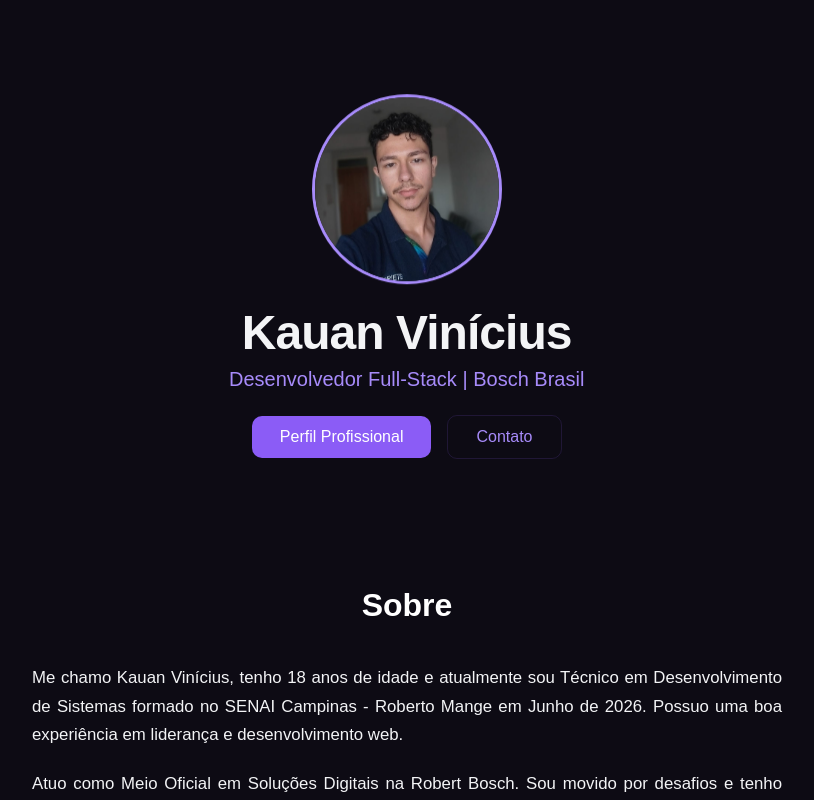
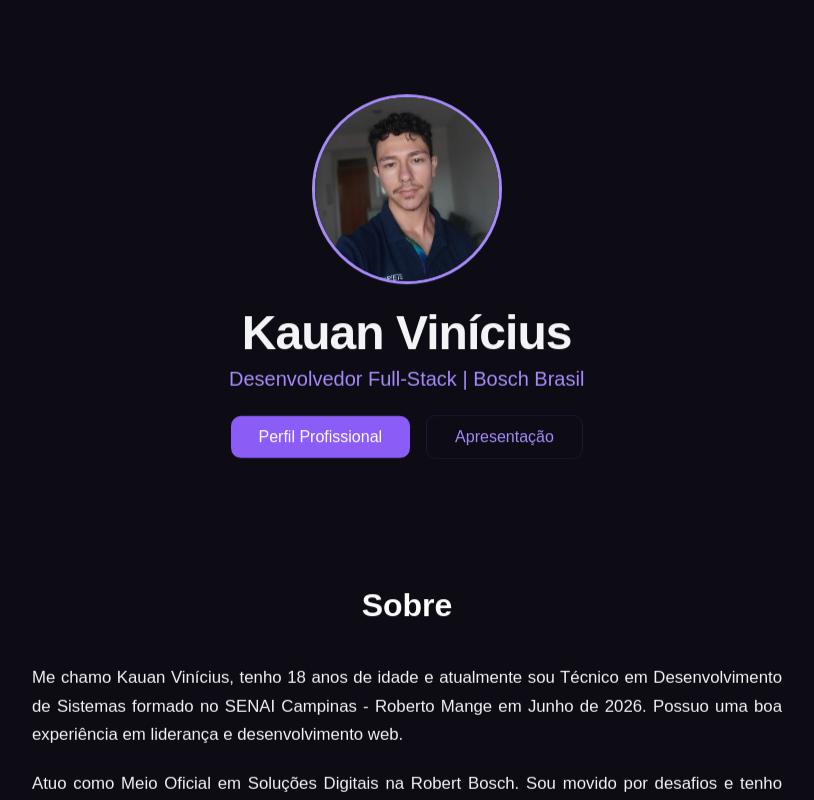
Before and after one commit to kauanvinicius9/Portfolio-Web, a React (Vite) app in the folder frontend/: page / in a window 1280 px wide. Shown: the top 800 px of the page, without its empty margins (233-1047 px from the left). Built offline with nearby package versions, Linux system fonts and the light colour scheme.

Commit message:
add appresentation

```diff
--- a/frontend/src/components/contact.tsx
+++ b/frontend/src/components/contact.tsx
@@ -1,6 +1,6 @@
 import { useState, useEffect } from "react";
 import emailjs from "@emailjs/browser";
-import styles from "./contact.module.scss";
+import styles from "./Contact.module.scss";
 
 export function Contact() {
   const [name, setName] = useState("");
--- a/frontend/src/components/footer.tsx
+++ b/frontend/src/components/footer.tsx
@@ -1,6 +1,6 @@
 import { FontAwesomeIcon } from "@fortawesome/react-fontawesome";
 import { faGithub, faLinkedin, faInstagram } from "@fortawesome/free-brands-svg-icons";
-import styles from "./footer.module.scss";
+import styles from "./Footer.module.scss";
 
 const year = new Date().getFullYear();
 
--- a/frontend/src/components/projectsCards.tsx
+++ b/frontend/src/components/projectsCards.tsx
@@ -1,5 +1,5 @@
 import type { Projects } from "../types/projects";
-import styles from "./projectsCards.module.scss";
+import styles from "./ProjectsCards.module.scss";
 
 interface Props {
   project: Projects;
--- a/frontend/src/components/projectsSection.tsx
+++ b/frontend/src/components/projectsSection.tsx
@@ -1,7 +1,7 @@
 import { projects } from "../data/projects";
 import { ProjectCard } from "./projectsCards";
 import type { Projects } from "../types/projects";
-import styles from "./projectSection.module.scss";
+import styles from "./ProjectSection.module.scss";
 
 export function ProjectsSection() {
   return (
--- a/frontend/src/pages/home.tsx
+++ b/frontend/src/pages/home.tsx
@@ -57,7 +57,7 @@ export function Home() {
 
               <div className={`${styles.hero__actions} ${styles.actionReveal}`}>
                 <a href="/professional_profile.pdf" target="_blank" rel="noopener noreferrer" className={styles.btnPrimary}>Perfil Profissional</a>
-                <a href="#contact" className={styles.btnSecondary}>Contato</a>
+                <a href="/professional_appresentation.pdf" target="_blank" rel="noopener noreferrer" className={styles.btnSecondary}>Apresentação</a>
               </div>
             </div>
           </div>
```
Also changed, not shown: 2 other files (tests, documents, lock files or other folders).
